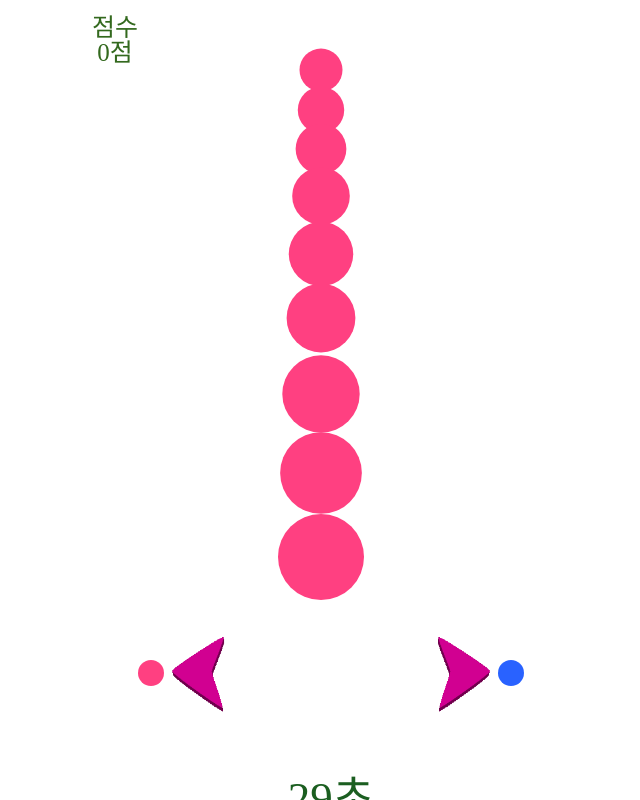
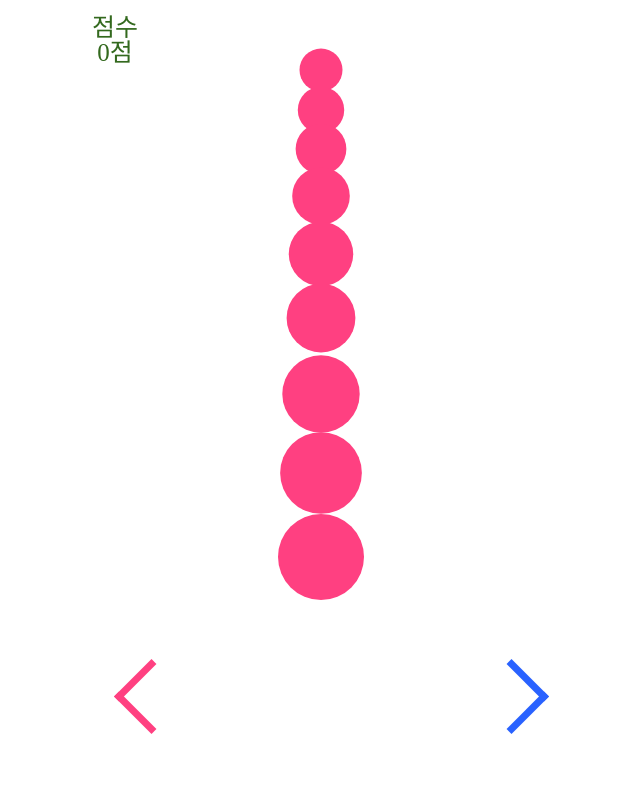
Before and after one commit to Bangsuhyun96/ysms, a plain HTML site: page game.html in a window 1280 px wide. Shown: the whole page, without its empty margins (309-949 px from the left). Drawn offline with Linux system fonts and the light colour scheme; a web font is replaced by a local one.

Commit message:
Update main.css

```diff
--- a/css/main.css
+++ b/css/main.css
@@ -22,20 +22,15 @@
 .createloc :nth-child(8) {z-index:4; transform: scale(0.54); margin-top:-75px;}
 .createloc :nth-child(9) {z-index:3; transform: scale(0.5); margin-top:-85px;}
 
-
-.classcomp {position: relative; width: 100%; display: flex; flex-wrap: wrap; justify-content: space-around; max-width: 720px; margin: 60px 0 -50px 0;}
-.classcomp .standard2{ background: #ff4081; width: 26px; height: 26px; border-radius:50%;}
-.classcomp .standard3{ background: #2962ff; width: 26px; height: 26px; border-radius:50%;}
-
-.dlasscoma {position: relative; width: 100%; display: flex; flex-wrap: wrap; justify-content: space-evenly; max-width: 720px;}
-.dlasscoma .left_arrow { background: url(../Img/left_arrow.png) no-repeat top center/cover; width: 76px; height: 76px;}
-.dlasscoma .right_arrow { background: url(../Img/right_arrow.png) no-repeat top center/cover; width: 76px; height: 76px;}
+.classcomp {position: relative; width: 100%; display: flex; flex-wrap: wrap; justify-content: space-around; max-width: 720px; margin: 70px 0;}
+.classcomp .standard2{ width: 46px; height: 46px; border-left: solid 7px #ff4081; border-bottom: solid 7px #ff4081; transform: rotate(45deg);}
+.classcomp .standard3{ width: 46px; height: 46px; border-left: solid 7px #2962ff; border-bottom: solid 7px #2962ff; transform: rotate(225deg);}
 
 .score{position: absolute; top: 15px; left: calc(20% - 80px); width: 160px; height: 80px; color: #33691e; text-align: center;}
 .score p{font-size: 25px; }
 .timer{ width: 100%; height: 80px; color: #1b5e20; text-align: center; display: flex; margin: 64px 0 0 0; justify-content: center;}
 .timer p{font-size: 45px; }
-.combo{font-family: 'Maplestory Bold'; font-style: normal; width: 720px; height: 100px; text-align: center; font-size: 55px; color: #F3E9C6; text-shadow: -1px 0 #1f0a43, 0 1px #1f0a43, 1px 0 #1f0a43, 0 -1px #1f0a43; display: flex; justify-content: center; align-items: center; position: absolute; z-index: 20; margin: 170px 0 0 0;}
+.combo{font-family: 'Maplestory Bold'; font-style: normal; width: 100%; height: 100px; text-align: center; font-size: 55px; color: #F3E9C6; text-shadow: -1px 0 #1f0a43, 0 1px #1f0a43, 1px 0 #1f0a43, 0 -1px #1f0a43; display: flex; justify-content: center; align-items: center; position: absolute; z-index: 20; margin: 170px 0 0 0;}
 
 .gameendmessage{z-index: 99; display: none; position: fixed; top: 0px; left: 0px; width: 100%; height: 100%; background-color: #222; opacity: 85%; text-align: center; justify-content: center; align-items: center;}
 .gameendmessage_btn{ width: 320px; height: 100px; font-size: 72px; text-shadow: -4px 0 #fff, 0 4px #fff, 4px 0 #fff, 0 -4px #fff;}
```
